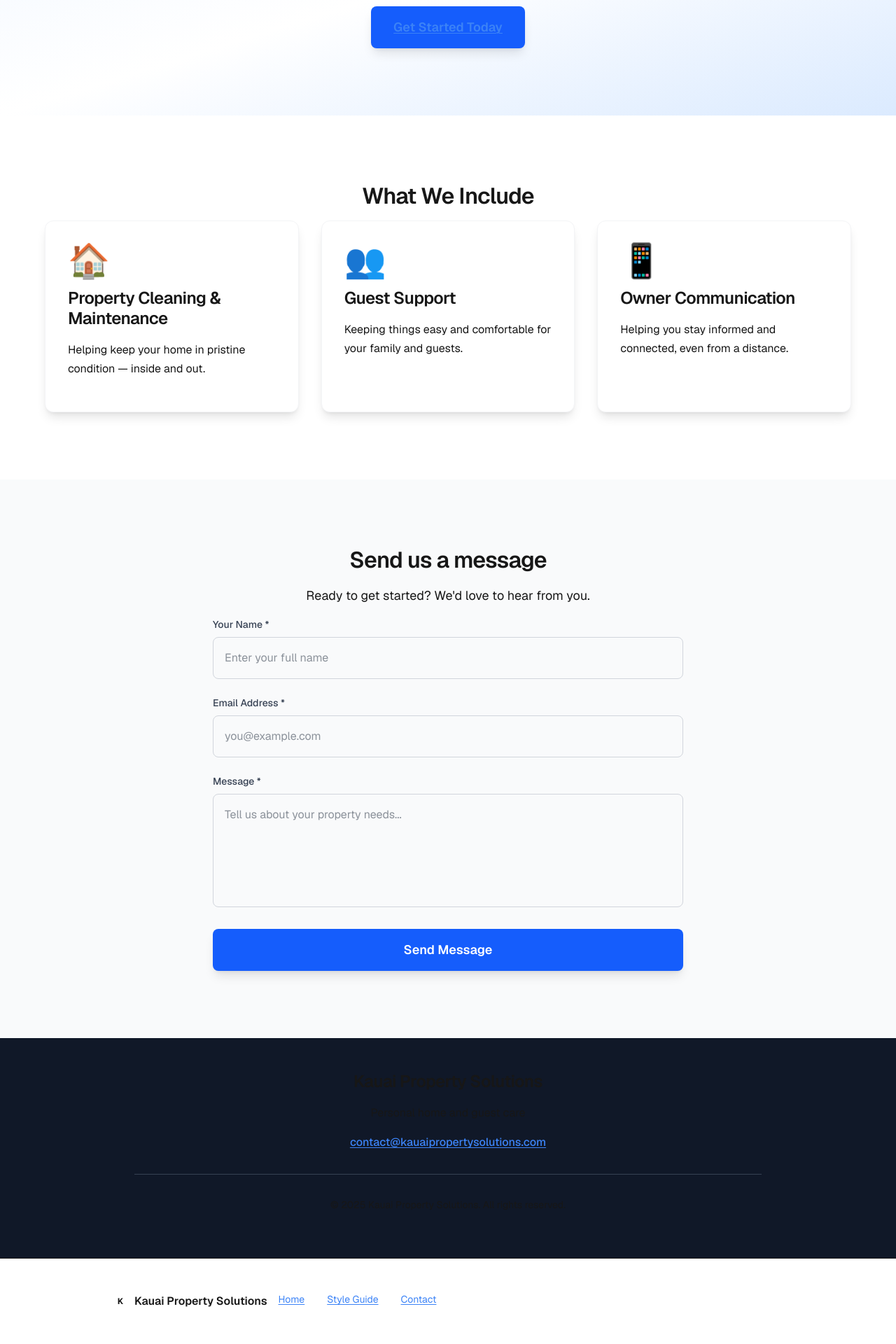
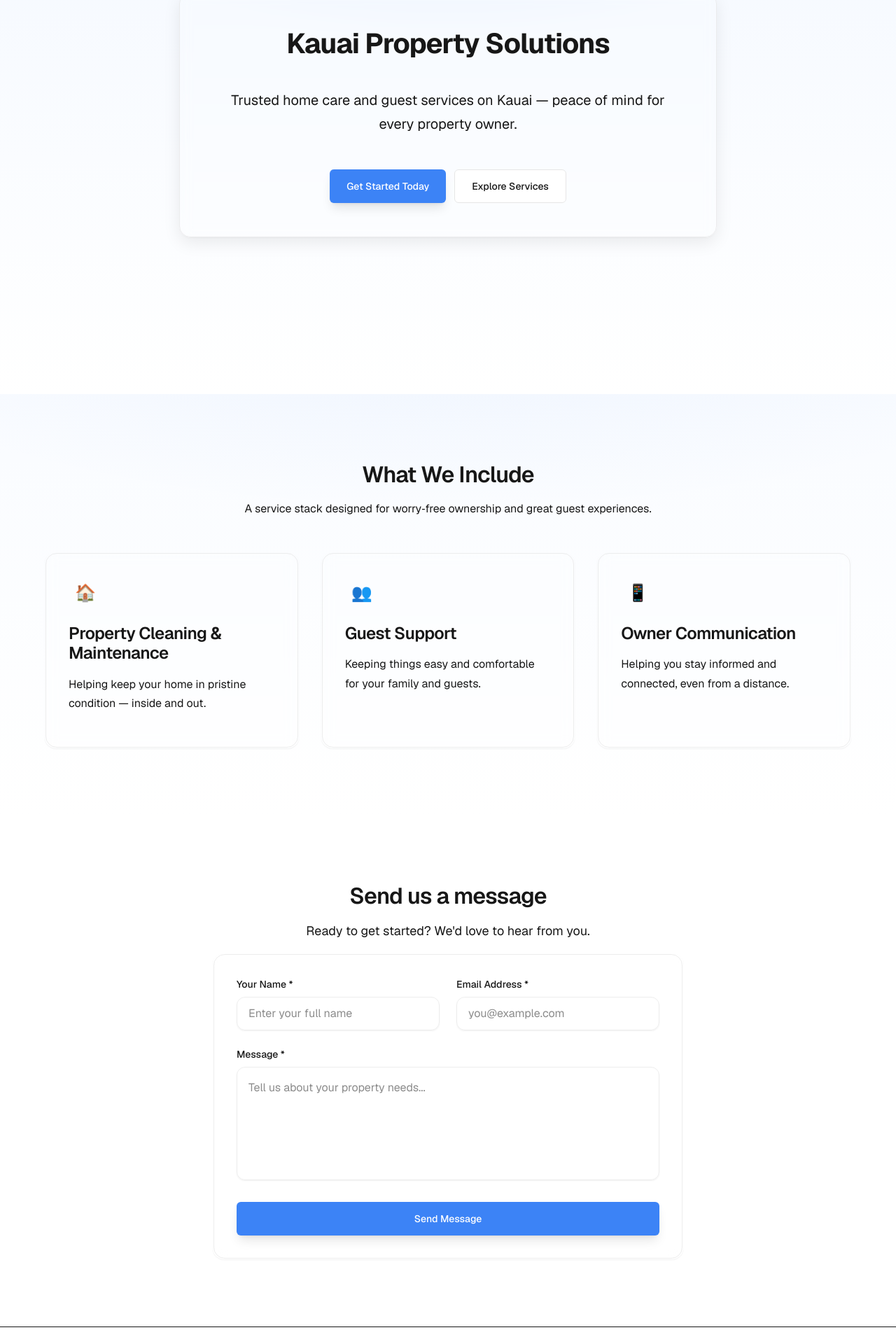
Before and after one commit to sethcarp8/Webapp, a Next.js app: page / in a window 1280 px wide. Shown: the part 300-2220 px from the top of the page at 70% size. Built offline with nearby package versions, Linux system fonts and the light colour scheme; no server answers.

Commit message:
feat(landing): modernize hero, services, contact, and footer; soften borders, add gradients, standardize buttons

```diff
--- a/src/app/globals.css
+++ b/src/app/globals.css
@@ -25,6 +25,8 @@
   --destructive: hsl(0 84% 60%);        /* error-500 */
   --destructive-foreground: hsl(0 0% 100%);
   --ring: hsl(217 91% 60%);             /* focus ring = brand */
+  --shadow-soft: 0 1px 2px rgb(0 0 0 / 0.06), 0 1px 1px -1px rgb(0 0 0 / 0.04);
+  --shadow-medium: 0 8px 24px rgb(0 0 0 / 0.08), 0 2px 4px -2px rgb(0 0 0 / 0.06);
 }
 
 @media (prefers-color-scheme: dark) {
@@ -51,6 +53,8 @@
     --destructive: hsl(0 90% 70%);       /* error-400 */
     --destructive-foreground: hsl(0 0% 10%);
     --ring: hsl(213 94% 68%);            /* focus ring = brand */
+    --shadow-soft: 0 1px 2px rgb(0 0 0 / 0.35), 0 1px 1px -1px rgb(0 0 0 / 0.3);
+    --shadow-medium: 0 8px 24px rgb(0 0 0 / 0.5), 0 2px 4px -2px rgb(0 0 0 / 0.4);
   }
 }
 
@@ -80,10 +84,41 @@
   --ring: hsl(213 94% 68%);
 }
 
+/* Explicit light theme class to override media-query dark when user forces light */
+.light {
+  /* Light theme surfaces */
+  --background: hsl(0 0% 100%);
+  --foreground: hsl(0 0% 9%);
+  --card: hsl(0 0% 100%);
+  --card-foreground: hsl(0 0% 9%);
+  --popover: hsl(0 0% 100%);
+  --popover-foreground: hsl(0 0% 9%);
+  --border: hsl(0 0% 90%);
+  --input: hsl(0 0% 100%);
+
+  /* Brand and semantic tokens (light) */
+  --primary: hsl(217 91% 60%);
+  --primary-foreground: hsl(0 0% 100%);
+  --secondary: hsl(0 0% 96%);
+  --secondary-foreground: hsl(0 0% 15%);
+  --muted: hsl(0 0% 96%);
+  --muted-foreground: hsl(0 0% 45%);
+  --accent: hsl(0 0% 96%);
+  --accent-foreground: hsl(0 0% 15%);
+  --destructive: hsl(0 84% 60%);
+  --destructive-foreground: hsl(0 0% 100%);
+  --ring: hsl(217 91% 60%);
+}
+
 /* Global Base Styles */
 * {
   box-sizing: border-box;
 }
+
+/* Modern softer borders and elevation */
+.border { border-color: color-mix(in oklab, var(--border), transparent 30%); }
+.shadow-sm { box-shadow: var(--shadow-soft) !important; }
+.shadow-md { box-shadow: var(--shadow-medium) !important; }
 
 html {
   scroll-behavior: smooth;
@@ -161,6 +196,37 @@ a {
   text-decoration-thickness: 1px;
   text-underline-offset: 2px;
   transition: color 0.2s ease-in-out;
+}
+
+/* Ensure anchor-wrapped buttons keep button styling */
+[data-button] {
+  background: var(--primary);
+  color: var(--primary-foreground);
+}
+[data-button]:hover {
+  background: color-mix(in oklab, var(--primary), black 10%);
+}
+
+/* Ensure default variant buttons (native or anchor) are solid primary */
+button[data-variant="default"] {
+  background: var(--primary);
+  color: var(--primary-foreground);
+}
+button[data-variant="default"]:hover {
+  background: color-mix(in oklab, var(--primary), black 10%);
+}
+
+/* If button variant is outline or ghost, still ensure clear contrast for anchors */
+[data-button][data-variant="outline"],
+[data-button][data-variant="ghost"] {
+  background: var(--background);
+  color: var(--foreground);
+  border: 1px solid var(--border);
+}
+[data-button][data-variant="outline"]:hover,
+[data-button][data-variant="ghost"]:hover {
+  background: var(--accent);
+  color: var(--accent-foreground);
 }
 
 a:hover {
@@ -265,6 +331,41 @@ section {
   color: var(--primary-foreground);
 }
 
+/* Hero background gradient that adapts to theme */
+.hero-gradient {
+  /* layered gradient: soft radial glow + vertical tint */
+  background:
+    radial-gradient(80% 60% at 50% 0%, color-mix(in oklab, var(--primary), transparent 88%) 0%, transparent 60%),
+    linear-gradient(
+      to bottom,
+      color-mix(in oklab, var(--background), var(--primary) 6%) 0%,
+      var(--background) 100%
+    );
+}
+
+/* Section gradient variant: subtler than hero */
+.section-gradient {
+  background:
+    radial-gradient(120% 80% at 50% -20%, color-mix(in oklab, var(--primary), transparent 94%) 0%, transparent 60%),
+    linear-gradient(
+      to bottom,
+      color-mix(in oklab, var(--background), var(--primary) 3%) 0%,
+      var(--background) 100%
+    );
+}
+
+/* Footer gradient: gentle top tint that fades to background */
+.footer-gradient {
+  background:
+    linear-gradient(
+      to bottom,
+      var(--background) 0%,
+      color-mix(in oklab, var(--background), var(--primary) 2%) 12%,
+      var(--background) 38%,
+      var(--background) 100%
+    );
+}
+
 /* Reduced Motion */
 @media (prefers-reduced-motion: reduce) {
   html {
--- a/src/app/page.tsx
+++ b/src/app/page.tsx
@@ -3,6 +3,8 @@
 import { useState, type FormEvent } from "react";
 import { collection, addDoc } from "firebase/firestore";
 import { db } from "@/lib/firebase";
+import { Button } from "@/components/ui";
+import { InfoCallout } from "@/components/content";
 
 export default function Home() {
   // ──────────────────────────────────────────────────────────────
@@ -11,6 +13,7 @@ export default function Home() {
   const [isSubmitting, setIsSubmitting] = useState(false);
   const [submitted, setSubmitted] = useState(false);
   const [firebaseError, setFirebaseError] = useState<string | null>(null);
+  const [formError, setFormError] = useState<string | null>(null);
 
   // ──────────────────────────────────────────────────────────────
   // submit handler  →  writes a document to  contacts  collection
@@ -19,6 +22,7 @@ export default function Home() {
     e.preventDefault();
     setIsSubmitting(true);
     setFirebaseError(null);
+    setFormError(null);
 
     const data = Object.fromEntries(new FormData(e.currentTarget)) as {
       name: string;
@@ -77,7 +81,7 @@ export default function Home() {
         errorMessage += "Please email us directly at contact@kauaipropertysolutions.com";
       }
 
-      alert(errorMessage);
+      setFormError(errorMessage);
     } finally {
       setIsSubmitting(false);
     }
@@ -87,33 +91,39 @@ export default function Home() {
   // page markup
   // ──────────────────────────────────────────────────────────────
   return (
-    <main className="min-h-screen flex flex-col bg-white text-gray-800">
+    <main className="min-h-screen flex flex-col bg-background text-foreground">
       {/* Hero */}
-      <section className="bg-gradient-to-br from-blue-50 via-white to-blue-100 py-20 px-6 text-center flex-grow">
-        <div className="max-w-4xl mx-auto">
-          <h1 className="text-5xl md:text-6xl font-bold mb-6 text-gray-900">
+      <section className="hero-gradient relative overflow-hidden px-6 flex-grow">
+        <div className="max-w-4xl mx-auto py-24 md:py-32">
+          <div className="mx-auto flex max-w-3xl flex-col items-center gap-6 rounded-2xl border bg-card/70 backdrop-blur supports-[backdrop-filter]:bg-card/60 p-8 md:p-12 text-center shadow-md">
+            <h1 className="text-5xl md:text-6xl font-bold tracking-tight">
               Kauai Property Solutions
             </h1>
-          <p className="text-xl text-gray-600 max-w-2xl mx-auto mb-10 leading-relaxed">
+            <p className="text-xl text-muted-foreground leading-relaxed">
               Trusted home care and guest services on Kauai — peace of mind for every property owner.
             </p>
-          <a
-            href="#contact"
-            aria-label="Jump to contact form"
-            className="inline-block bg-blue-600 text-white px-8 py-4 rounded-lg text-lg font-semibold shadow-lg hover:bg-blue-700 hover:shadow-xl transition-colors"
-          >
-            Get Started Today
-          </a>
+            <div className="flex flex-wrap items-center justify-center gap-3 mt-2">
+              <Button asChild size="lg" className="shadow-lg">
+                <a href="#contact" aria-label="Jump to contact form">Get Started Today</a>
+              </Button>
+              <Button asChild size="lg" variant="outline">
+                <a href="/style-guide" aria-label="View our style guide">Explore Services</a>
+              </Button>
+            </div>
+          </div>
         </div>
       </section>
 
       {/* Services */}
-      <section className="py-20 px-6 bg-white" aria-labelledby="services-heading">
+      <section className="section-gradient py-20 px-6" aria-labelledby="services-heading">
         <div className="max-w-6xl mx-auto">
-          <h2 id="services-heading" className="text-4xl font-bold text-center mb-16 text-gray-900">
+          <div className="mx-auto max-w-2xl text-center">
+            <h2 id="services-heading" className="text-4xl md:text-5xl font-bold tracking-tight">
               What We Include
             </h2>
-          <div className="grid md:grid-cols-3 gap-8">
+            <p className="mt-3 text-muted-foreground">A service stack designed for worry‑free ownership and great guest experiences.</p>
+          </div>
+          <div className="mt-12 grid md:grid-cols-3 gap-8">
             {[
               {
                 icon: "🏠",
@@ -131,57 +141,61 @@ export default function Home() {
                 desc: "Helping you stay informed and connected, even from a distance.",
               },
             ].map((card) => (
-              <article
+              <div
                 key={card.title}
-                className="bg-white p-8 rounded-xl border border-gray-100 shadow-lg hover:shadow-xl transition-shadow"
+                className="group relative rounded-2xl p-[1px] bg-gradient-to-b from-primary/25 to-transparent shadow-sm hover:shadow-md transition-all duration-300"
               >
-                <div className="text-5xl mb-4">{card.icon}</div>
-                <h3 className="text-2xl font-bold mb-4 text-gray-900">{card.title}</h3>
-                <p className="text-gray-600 leading-relaxed">{card.desc}</p>
+                <article className="rounded-2xl bg-card/70 backdrop-blur supports-[backdrop-filter]:bg-card/60 border border-border/50 p-8 h-full transform transition-transform duration-300 group-hover:-translate-y-0.5 motion-reduce:transform-none">
+                  <div className="mb-5">
+                    <div className="w-12 h-12 rounded-xl bg-primary/10 text-primary grid place-items-center text-2xl">
+                      <span aria-hidden>{card.icon}</span>
+                    </div>
+                  </div>
+                  <h3 className="text-2xl font-semibold tracking-tight mb-2">{card.title}</h3>
+                  <p className="text-muted-foreground leading-relaxed">{card.desc}</p>
                 </article>
+              </div>
             ))}
           </div>
         </div>
       </section>
 
       {/* Contact Form */}
-      <section id="contact" className="py-20 px-6 bg-gray-50" aria-labelledby="contact-heading">
+      <section id="contact" className="py-20 px-6 bg-muted" aria-labelledby="contact-heading">
         <div className="max-w-2xl mx-auto">
-          <h2 id="contact-heading" className="text-4xl font-bold mb-8 text-center text-gray-900">
+          <h2 id="contact-heading" className="text-4xl font-bold tracking-tight mb-8 text-center">
             Send us a message
           </h2>
-          <p className="text-lg text-gray-600 text-center mb-12">
+            <p className="text-lg text-muted-foreground text-center mb-12">
             Ready to get started? We&apos;d love to hear from you.
           </p>
 
           {firebaseError && (
-            <div className="bg-yellow-50 border border-yellow-200 rounded-lg p-6 mb-8">
-              <div className="text-yellow-800">
-                <p className="font-semibold">⚠️ Development Mode</p>
-                <p className="text-sm mt-1">{firebaseError}</p>
-                <p className="text-sm mt-2">
-                  <a href="mailto:contact@kauaipropertysolutions.com" className="underline">
-                    Email us directly
-                  </a>
-                </p>
-              </div>
+            <InfoCallout title="⚠️ Development Mode" tone="warning" className="mb-8">
+              <p className="mb-2">{firebaseError}</p>
+              <a href="mailto:contact@kauaipropertysolutions.com" className="underline">Email us directly</a>
+            </InfoCallout>
+          )}
+
+          {/* Live region for form errors */}
+          {formError && (
+            <div role="status" aria-live="polite" className="mb-6">
+              <InfoCallout title="We couldn’t send your message" tone="error">
+                {formError}
+              </InfoCallout>
             </div>
           )}
 
           {submitted ? (
-            <div className="bg-green-50 border border-green-200 rounded-lg p-8 text-center">
-              <div className="text-4xl mb-4">✅</div>
-              <h3 className="text-2xl font-bold text-green-800 mb-2">Message Sent!</h3>
-              <p className="text-green-700">
+            <InfoCallout title="Message sent!" tone="success">
               Thanks for reaching out — we&apos;ll reply within 24 hours.
-              </p>
-            </div>
+            </InfoCallout>
           ) : (
-            <form onSubmit={handleSubmit} className="space-y-6">
+            <div className="group relative rounded-2xl p-[1px] bg-gradient-to-b from-primary/25 to-transparent shadow-sm">
+              <form onSubmit={handleSubmit} className="rounded-2xl bg-card/70 backdrop-blur supports-[backdrop-filter]:bg-card/60 border border-border/50 p-6 md:p-8 space-y-6">
+                <div className="grid md:grid-cols-2 gap-6">
                   <div>
-                <label htmlFor="name" className="block text-sm font-medium text-gray-700 mb-2">
-                  Your Name *
-                </label>
+                    <label htmlFor="name" className="block text-sm font-medium mb-2">Your Name *</label>
                     <input
                       id="name"
                       name="name"
@@ -189,13 +203,12 @@ export default function Home() {
                       required
                       disabled={isSubmitting}
                       placeholder="Enter your full name"
-                  className="w-full p-4 border border-gray-300 rounded-lg focus:ring-2 focus:ring-blue-500 focus:border-transparent transition-colors"
+                      autoComplete="name"
+                      className="w-full h-12 px-4 rounded-xl border border-border/50 bg-background/80 placeholder:text-muted-foreground/60 shadow-sm focus-visible:outline-none focus-visible:ring-2 focus-visible:ring-ring focus-visible:border-transparent"
                     />
                   </div>
                   <div>
-                <label htmlFor="email" className="block text-sm font-medium text-gray-700 mb-2">
-                  Email Address *
-                </label>
+                    <label htmlFor="email" className="block text-sm font-medium mb-2">Email Address *</label>
                     <input
                       id="email"
                       name="email"
@@ -203,13 +216,13 @@ export default function Home() {
                       required
                       disabled={isSubmitting}
                       placeholder="you@example.com"
-                  className="w-full p-4 border border-gray-300 rounded-lg focus:ring-2 focus:ring-blue-500 focus:border-transparent transition-colors"
+                      autoComplete="email"
+                      className="w-full h-12 px-4 rounded-xl border border-border/50 bg-background/80 placeholder:text-muted-foreground/60 shadow-sm focus-visible:outline-none focus-visible:ring-2 focus-visible:ring-ring focus-visible:border-transparent"
                     />
                   </div>
+                </div>
                 <div>
-                <label htmlFor="message" className="block text-sm font-medium text-gray-700 mb-2">
-                  Message *
-                </label>
+                  <label htmlFor="message" className="block text-sm font-medium mb-2">Message *</label>
                   <textarea
                     id="message"
                     name="message"
@@ -217,39 +230,28 @@ export default function Home() {
                     required
                     disabled={isSubmitting}
                     placeholder="Tell us about your property needs..."
-                  className="w-full p-4 border border-gray-300 rounded-lg focus:ring-2 focus:ring-blue-500 focus:border-transparent transition-colors resize-none"
+                    autoComplete="off"
+                    className="w-full p-4 rounded-xl border border-border/50 bg-background/80 placeholder:text-muted-foreground/60 shadow-sm focus-visible:outline-none focus-visible:ring-2 focus-visible:ring-ring focus-visible:border-transparent resize-none"
                   />
                 </div>
-              <button
+                <Button
                   type="submit"
+                  size="lg"
+                  isLoading={isSubmitting}
                   disabled={isSubmitting}
                   aria-label="Submit contact form"
-                className="w-full bg-blue-600 text-white py-4 px-8 rounded-lg text-lg font-semibold shadow-lg hover:bg-blue-700 hover:shadow-xl disabled:bg-gray-400 disabled:cursor-not-allowed transition-colors"
+                  className="w-full shadow-lg"
                 >
-                {isSubmitting ? "Sending…" : "Send Message"}
-              </button>
+                  Send Message
+                </Button>
               </form>
+            </div>
           )}
         </div>
       </section>
 
       {/* Footer */}
-      <footer className="py-12 px-6 bg-gray-900 text-white">
-        <div className="max-w-4xl mx-auto text-center">
-          <h3 className="text-2xl font-bold mb-2">Kauai Property Solutions</h3>
-          <p className="text-gray-300 mb-6">Personal home and guest care</p>
-          <a
-            href="mailto:contact@kauaipropertysolutions.com"
-            className="text-blue-400 hover:text-blue-300 font-medium transition-colors"
-          >
-            contact@kauaipropertysolutions.com
-          </a>
-          <hr className="border-gray-700 my-8" />
-          <p className="text-gray-400 text-sm">
-            © {new Date().getFullYear()} Kauai Property Solutions. All rights reserved.
-          </p>
-        </div>
-      </footer>
+      {/* Global footer from AppShell will render below */}
     </main>
   );
 }
--- a/src/components/Providers.tsx
+++ b/src/components/Providers.tsx
@@ -9,7 +9,7 @@ type ProvidersProps = {
 
 export function Providers({ children }: ProvidersProps) {
   return (
-    <ThemeProvider attribute="class" defaultTheme="system" enableSystem disableTransitionOnChange>
+    <ThemeProvider attribute="class" defaultTheme="system" enableSystem disableTransitionOnChange value={{ light: 'light', dark: 'dark' }}>
       {children}
     </ThemeProvider>
   )
--- a/src/components/app-shell/footer.tsx
+++ b/src/components/app-shell/footer.tsx
@@ -14,30 +14,30 @@ const Footer = React.forwardRef<HTMLElement, FooterProps>(
       <footer
         ref={ref}
         className={cn(
-          "border-t bg-background",
+          "bg-background/95 backdrop-blur border-t border-border/30",
           className
         )}
         {...props}
       >
         <Container>
-          <Stack className="py-12 gap-8">
-            <Inline className="items-start justify-between">
+          <Stack className="py-8 md:py-10 gap-6">
+            <Inline className="items-center justify-between">
               {logo && (
                 <div className="flex items-center">
                   {logo}
                 </div>
               )}
               {links && (
-                <nav className="flex flex-wrap gap-8" aria-label="Footer navigation">
+                <nav className="flex flex-wrap gap-6 md:gap-8" aria-label="Footer navigation">
                   {links}
                 </nav>
               )}
             </Inline>
 
-            <Divider />
+            <Divider className="opacity-50" />
 
             {copyright && (
-              <div className="text-center text-sm text-muted-foreground">
+              <div className="text-center text-xs text-muted-foreground leading-tight">
                 {copyright}
               </div>
             )}
--- a/src/components/app-shell/header.tsx
+++ b/src/components/app-shell/header.tsx
@@ -15,7 +15,7 @@ const Header = React.forwardRef<HTMLElement, HeaderProps>(
       <header
         ref={ref}
         className={cn(
-          "sticky top-0 z-40 w-full border-b bg-background/95 backdrop-blur supports-[backdrop-filter]:bg-background/60",
+          "sticky top-0 z-40 w-full border-b bg-background/80 backdrop-blur-md supports-[backdrop-filter]:bg-background/60 shadow-sm",
           className
         )}
         {...props}
--- a/src/components/ui/button.tsx
+++ b/src/components/ui/button.tsx
@@ -9,22 +9,23 @@ import { cn } from "@/lib/utils"
  * Built on Radix Slot primitive for maximum flexibility
  */
 const buttonVariants = cva(
-  "inline-flex items-center justify-center whitespace-nowrap rounded-md text-sm font-medium ring-offset-background transition-colors focus-visible:outline-none focus-visible:ring-2 focus-visible:ring-ring focus-visible:ring-offset-2 disabled:pointer-events-none disabled:opacity-50",
+  "relative inline-flex items-center justify-center whitespace-nowrap rounded-md text-sm font-medium ring-offset-background transition-colors motion-reduce:transition-none focus-visible:outline-none focus-visible:ring-2 focus-visible:ring-ring focus-visible:ring-offset-2 disabled:pointer-events-none disabled:opacity-50 no-underline",
   {
     variants: {
       variant: {
         default: "bg-primary text-primary-foreground hover:bg-primary/90",
         destructive: "bg-destructive text-destructive-foreground hover:bg-destructive/90",
-        outline: "border border-input bg-background hover:bg-accent hover:text-accent-foreground",
+        outline: "border border-input bg-background text-foreground hover:bg-accent hover:text-accent-foreground",
         secondary: "bg-secondary text-secondary-foreground hover:bg-secondary/80",
-        ghost: "hover:bg-accent hover:text-accent-foreground",
-        link: "text-primary underline-offset-4 hover:underline",
+        ghost: "text-foreground hover:bg-accent hover:text-accent-foreground",
+        link: "text-primary underline-offset-4 hover:underline focus-visible:ring-0",
       },
       size: {
-        default: "h-10 px-4 py-2",
-        sm: "h-9 rounded-md px-3",
-        lg: "h-11 rounded-md px-8",
-        icon: "h-10 w-10",
+        // Align to 44px minimum target size by default
+        default: "h-11 px-4 py-2",
+        sm: "h-10 rounded-md px-3",
+        lg: "h-12 rounded-md px-6",
+        icon: "h-11 w-11",
       },
     },
     defaultVariants: {
@@ -38,17 +39,52 @@ export interface ButtonProps
   extends React.ButtonHTMLAttributes<HTMLButtonElement>,
     VariantProps<typeof buttonVariants> {
   asChild?: boolean
+  isLoading?: boolean
+  leadingIcon?: React.ReactNode
+  trailingIcon?: React.ReactNode
 }
 
 const Button = React.forwardRef<HTMLButtonElement, ButtonProps>(
-  ({ className, variant, size, asChild = false, ...props }, ref) => {
-    const Comp = asChild ? Slot : "button"
+  ({ className, variant, size, asChild = false, isLoading = false, leadingIcon, trailingIcon, children, ...props }, ref) => {
+    if (asChild) {
+      // When rendering as child, ensure exactly one child element is passed
+      return (
+        <Slot
+          className={cn(buttonVariants({ variant, size, className }))}
+          aria-busy={isLoading || undefined}
+          data-button
+          data-variant={variant || 'default'}
+          style={{ textDecoration: 'none' }}
+          {...(props as any)}
+        >
+          {children}
+        </Slot>
+      )
+    }
+
+    const contentOpacity = isLoading ? "opacity-0" : "opacity-100"
     return (
-      <Comp
+      <button
         className={cn(buttonVariants({ variant, size, className }))}
         ref={ref}
+        aria-busy={isLoading || undefined}
+        data-variant={variant || 'default'}
         {...props}
-      />
+      >
+        {isLoading && (
+          <span className="absolute inset-0 flex items-center justify-center" aria-hidden="true">
+            <svg className="h-4 w-4 animate-spin text-current motion-reduce:animate-none" xmlns="http://www.w3.org/2000/svg" fill="none" viewBox="0 0 24 24">
+              <circle className="opacity-25" cx="12" cy="12" r="10" stroke="currentColor" strokeWidth="4"></circle>
+              <path className="opacity-75" fill="currentColor" d="M4 12a8 8 0 018-8v4a4 4 0 00-4 4H4z"></path>
+            </svg>
+          </span>
+        )}
+        <span className={cn("inline-flex items-center gap-2", contentOpacity)}>
+          {leadingIcon}
+          <span>{children}</span>
+          {trailingIcon}
+        </span>
+      </button>
     )
   }
 )
--- a/src/components/ui/card.tsx
+++ b/src/components/ui/card.tsx
@@ -13,7 +13,7 @@ const Card = React.forwardRef<
   <div
     ref={ref}
     className={cn(
-      "rounded-lg border bg-card text-card-foreground shadow-sm",
+      "rounded-xl border bg-card/80 text-card-foreground shadow-sm backdrop-blur-sm",
       className
     )}
     {...props}
```
Also changed, not shown: src/components/templates/guest-dashboard.tsx (+4 -12 lines). Lines whose indentation alone changed are shown as unchanged.
